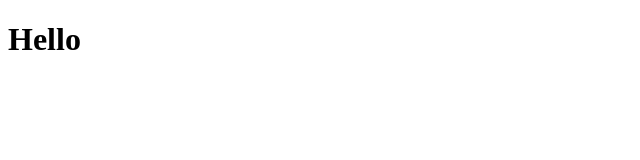
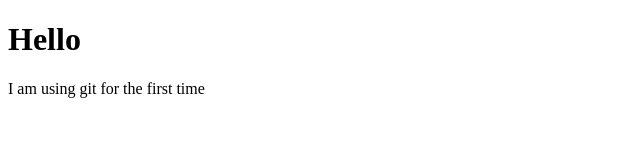
Before and after one commit to Gopika-Anand/git_Learning, a plain HTML site: page index.html in a window 1280 px wide. Shown: the whole page, without its empty margins (0-640 px from the left). Drawn offline with Linux system fonts and the light colour scheme.

Commit message:
added some messege

```diff
--- a/index.html
+++ b/index.html
@@ -8,5 +8,6 @@
   </head>
   <body>
     <h1>Hello</h1>
+    <p>I am using git for the first time</p>
   </body>
 </html>
```
